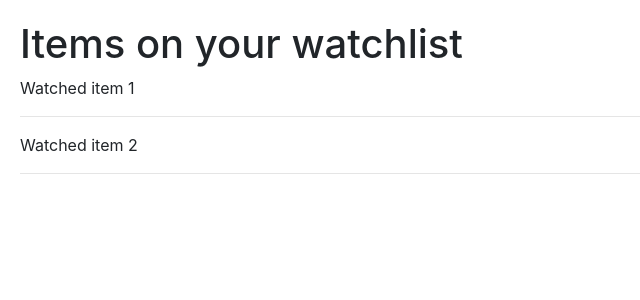
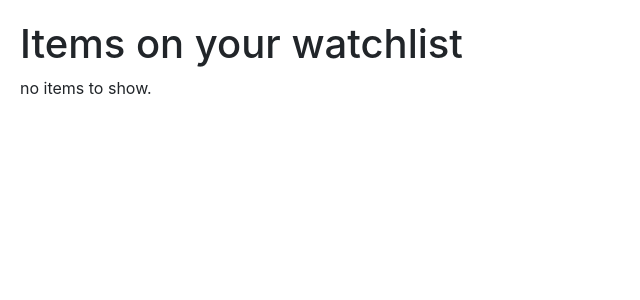
Before and after one commit to Nishijama/OnlineAuctions, a Django app: page /watchlist in a window 1280 px wide. Shown: the part 56-356 px from the top of the page, without its empty margins (0-640 px from the left). Run offline with Django 3.2, Linux system fonts and the light colour scheme; a user stored in the database is signed in; data comes from the database, SQL or seed files in the repository; some libraries are stand-ins or nearby versions.

Commit message:
Implemented watchlist logic using many-to-many rel

```diff
--- a/commerce/auctions/admin.py
+++ b/commerce/auctions/admin.py
@@ -1,7 +1,8 @@
 from django.contrib import admin
 
-from auctions.models import Listing, Comment
+from auctions.models import Listing, Comment, User
 from .models import Listing, Comment
 # Register your models here.
 admin.site.register(Listing)
 admin.site.register(Comment)
+admin.site.register(User)
--- a/commerce/auctions/models.py
+++ b/commerce/auctions/models.py
@@ -4,19 +4,21 @@ from django.db import models
 
 class User(AbstractUser):
 
-
     def __str__(self):
         return self.username
+
 class Listing(models.Model):
-    owner = models.ForeignKey(User, on_delete=models.CASCADE)
+
+    owner = models.ForeignKey(User, default=1, on_delete=models.CASCADE)
     title = models.CharField(max_length=200)
-    state = models.CharField(max_length=10, default="active")
+    state = models.CharField(max_length=10, default="active", choices = [('active','active'), ('closed', 'closed')])
     category = models.CharField(max_length=64, null=True, blank=True)
     description = models.CharField(max_length=1500)
     price = models.DecimalField(max_digits=8, decimal_places=2)
     start_date = models.DateField(auto_now_add=True, editable=False)
     # end_date = models.DateField(null=True, blank=True)
     item_image = models.ImageField(upload_to ='uploads/', null=True, blank=True)
+    watchers = models.ManyToManyField(User, blank=True, related_name="watched_items")
 
     def __str__(self):
         return self.title
@@ -38,6 +40,7 @@ class Listing(models.Model):
     def close_auction(self):
         self.state = 'closed'
 
+
 class Comment(models.Model):
 
     listing = models.ForeignKey(Listing, on_delete=models.CASCADE)
@@ -48,6 +51,3 @@ class Comment(models.Model):
 
     def __str__(self):
         return self.body[:50]
-
-class Watchlist(models.Model):
-    pass
--- a/commerce/auctions/templates/auctions/watchlist.html
+++ b/commerce/auctions/templates/auctions/watchlist.html
@@ -5,7 +5,7 @@
 
     <h1>Items on your watchlist</h1>
     {% for item in watched_items %}
-        <p>{{ item }}</p>
+        <a href='/listings/{{item.id}}'>{{ item }}</a>
         <hr>
     {% empty %}
     <p>no items to show.</p>
--- a/commerce/auctions/views.py
+++ b/commerce/auctions/views.py
@@ -125,7 +125,8 @@ def listing(request, listing_id):
         "description": l.description,
         "item_image": l.item_image,
         "comments": l.comment_set.all(),
-        "comment_form": CommentForm()
+        "comment_form": CommentForm(),
+        "watchers": l.watchers.all()
     })
 
 def categories(request):
@@ -166,6 +167,7 @@ def search_results(request, search_term):
 
 
 def watchlist(request):
+    user = request.user
     return render(request, "auctions/watchlist.html", {
-        "watched_items": ["Watched item 1", "Watched item 2"]
+        "watched_items": user.watched_items.all()
     })
```
Also changed, not shown: commerce/auctions/migrations/0020_comment_owner.py (deleted), commerce/auctions/migrations/0020_comment_owner_alter_listing_state_watcher.py (added), commerce/auctions/migrations/0021_listing_owner_delete_watcher.py, commerce/auctions/migrations/0022_alter_listing_state.py (deleted), commerce/auctions/migrations/0022_listing_watchers.py (added), commerce/auctions/migrations/0023_watchlist.py (deleted), commerce/db.sqlite3, commerce/media/uploads/philip-myrtorp-Z8k8Vug5YYg-unsplash.jpg (added).
